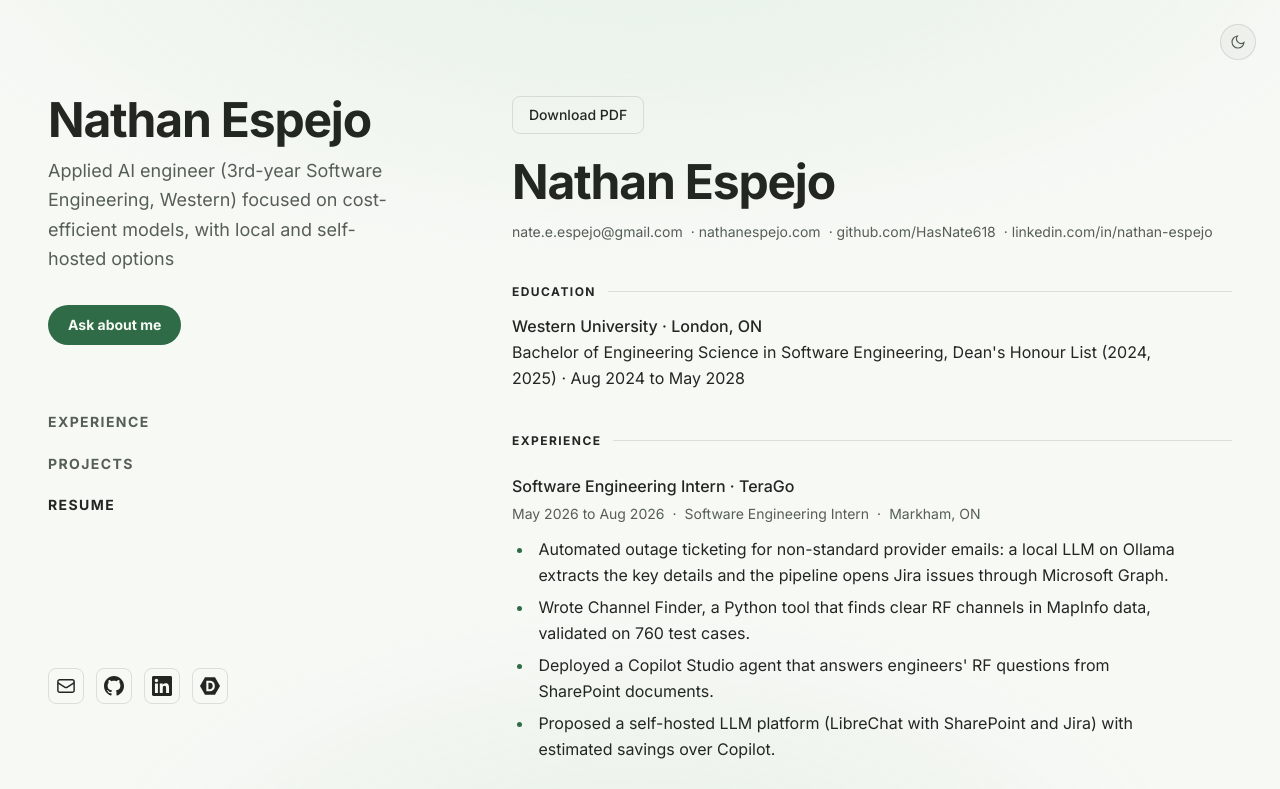
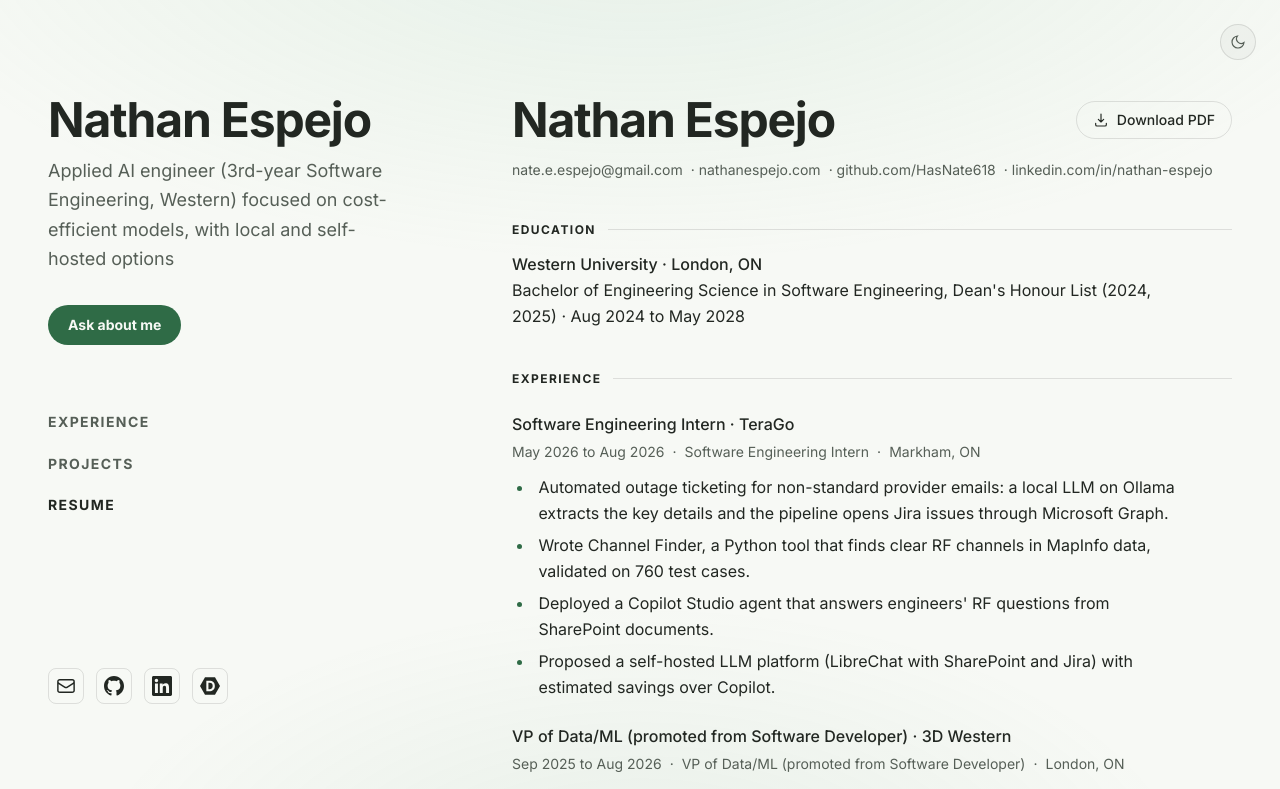
Before and after one commit to HasNate618/portfolio-v3, a Next.js app: page /resume in a window 1280 px wide. Shown: the top 789 px of the page. Built offline with nearby package versions, Linux system fonts and the light colour scheme.

Commit message:
style(resume): put the PDF link on the title row
A lone button floating above the heading read as a stray element. The
download link now sits beside the title as an outlined pill with a
download glyph — where the 'can I have this as a file?' question is
asked — instead of above it.

```diff
--- a/src/components/views/ResumeView.tsx
+++ b/src/components/views/ResumeView.tsx
@@ -47,16 +47,33 @@ export function ResumeView({ page }: { page: Page }) {
 
   return (
     <article>
-      <p>
+      {/*
+       * The PDF link belongs to the title, not above it: a lone button
+       * floating over the heading read as a stray element. On the title row
+       * it answers the page's natural first question — "can I have this as
+       * a file?" — at the moment it is asked.
+       */}
+      <div className="flex flex-wrap items-center justify-between gap-4">
+        <h1 className="text-4xl font-bold tracking-tight text-fg sm:text-5xl">{page.title}</h1>
         <a
           href="/Nathan_Espejo_Resume.pdf"
-          className="inline-block rounded-lg border border-rule px-4 py-2 text-sm font-medium text-fg transition-colors hover:border-accent hover:bg-accent/5 hover:text-accent"
+          className="inline-flex items-center gap-2 rounded-full border border-rule px-4 py-2 text-sm font-medium text-fg transition-colors hover:border-accent hover:text-accent"
         >
+          <svg
+            viewBox="0 0 24 24"
+            fill="none"
+            stroke="currentColor"
+            strokeWidth={1.75}
+            strokeLinecap="round"
+            strokeLinejoin="round"
+            className="h-4 w-4"
+            aria-hidden="true"
+          >
+            <path d="M12 3v12m0 0l-4-4m4 4l4-4M4 17v2a2 2 0 002 2h12a2 2 0 002-2v-2" />
+          </svg>
           Download PDF
         </a>
-      </p>
-
-      <h1 className="mt-6 text-4xl font-bold tracking-tight text-fg sm:text-5xl">{page.title}</h1>
+      </div>
 
       <p className="mt-4 flex flex-wrap gap-x-2 text-sm text-muted">
         <a href={`mailto:${site.contact.email}`} className="hover:text-accent">
```
